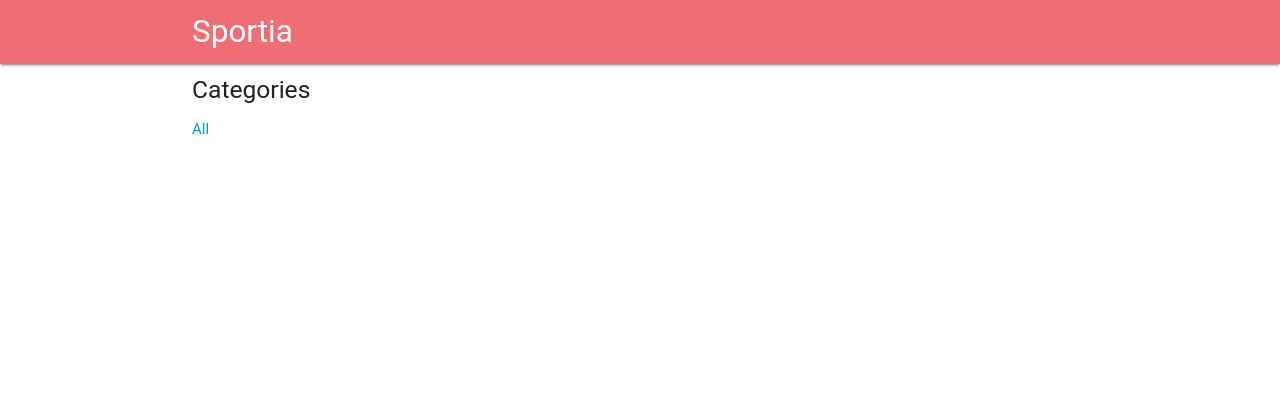
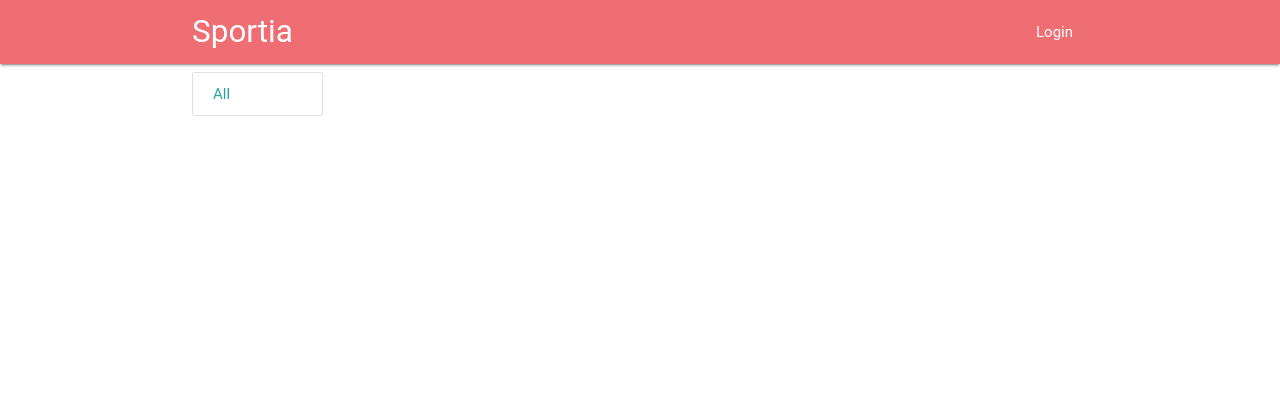
Before and after one commit to Ilyes-Hammadi/sportia, a Flask app: page / in a window 1280 px wide. Shown: the top 420 px of the page. Run offline with Flask 2, Linux system fonts and the light colour scheme; some libraries are stand-ins or nearby versions; some web fonts are replaced.

Commit message:
feat: Add Google plus anf Facebook OAuth

```diff
--- /dev/null
+++ b/fb_client_secrets.json
@@ -0,0 +1,6 @@
+{
+  "web": {
+    "app_id": "CLIENT_ID",
+    "app_secret": "CLIENT_SECRET"
+  }
+}
--- a/manage.py
+++ b/manage.py
@@ -1,5 +1,6 @@
 import views
 
 if __name__ == '__main__':
+    views.app.secret_key = 'super_secret_key'
     views.app.debug = True
     views.app.run(host='0.0.0.0', port=5000)
--- a/static/css/style.css
+++ b/static/css/style.css
@@ -1,3 +1,8 @@
 #football-new-icon {
     margin-top: 3px;
 }
+
+#profile-picture {
+    margin-left: 8px;
+    margin-top: 6px;
+}
--- a/templates/base.html
+++ b/templates/base.html
@@ -19,9 +19,33 @@
         <nav>
             <div class="nav-wrapper container">
                 <a href="{{ url_for('categories') }}" class="brand-logo">Sportia</a>
+                <ul class="nav-mobile right">
+                    {% if 'username' in login_session %}
+                    <li>{{login_session['username']}}</li>
+                    <li><img id="profile-picture" class="circle" src="{{login_session['picture']}}" alt="" height="48">
+                    </li>
+                    <li><a href="{{ url_for('logout') }}">Logout</a></li>
+                    {% else %}
+                    <li><a href="{{ url_for('login') }}">Login</a></li>
+                    {% endif %}
+
+                </ul>
             </div>
         </nav>
         <div class="container">
+            <div class='flash'>
+                {% with messages = get_flashed_messages() %}
+                {% if messages %}
+
+                <ul>
+                    {% for message in messages %}
+                    <li><strong> {{ message }} </strong></li>
+                    {% endfor %}
+                </ul>
+                {% endif %}
+                {% endwith %}
+
+            </div>
             {% block content %}
 
             {% endblock %}
--- a/templates/categries/categories.html
+++ b/templates/categries/categories.html
@@ -2,23 +2,34 @@
 {% block content %}
 <div class="row">
     <div class="col s2 m2 l2">
-        <h5>Categories</h5>
 
-        <ul>
-            <li><a href="{{ url_for('categories') }}">All</a></li>
+        <div class="collection">
+            <a class="collection-item" href="{{ url_for('categories') }}">All</a>
             {% for cat in categories %}
-            <li><a href="{{ url_for('categories', category_id=cat.id) }}">{{ cat.name }}</a></li>
+            <a class="collection-item" href="{{ url_for('categories', category_id=cat.id) }}">{{ cat.name }}</a>
             {% endfor %}
-        </ul>
+        </div>
+
     </div>
     <div class="col s10 m10 l10">
-        <ul>
+        <div class="row">
+
             {% for sport in sports %}
-            <li><a href="{{ url_for('show_sport', category_id=sport.category_id, sport_id=sport.id) }}">{{ sport.name }}</a></li>
+            <div class="col ss6 m4">
+                <div class="card">
+                    <div class="card-image waves-effect waves-light"
+                         onclick="window.location.replace('/category/{{sport.category_id}}/sport/{{sport.id}}')">
+                        <img src="{{ url_for('static', filename='img/foot.jpg') }}">
+                        <span class="card-title">{{ sport.name }}</span>
+                    </div>
+                </div>
+            </div>
             {% endfor %}
-        </ul>
+        </div>
+
     </div>
 </div>
+<!-- Floating Action Button -->
 <div class="fixed-action-btn vertical" style="bottom: 45px; right: 24px;">
     <a class="btn-floating btn-large red">
         <i class="large material-icons">add</i>
--- a/views.py
+++ b/views.py
@@ -1,4 +1,14 @@
-from flask import Flask, render_template, request, redirect, url_for
+import json
+import random
+import string
+
+import httplib2
+import requests
+from flask import Flask, render_template, request, redirect, jsonify, url_for, flash
+from flask import make_response
+from flask import session as login_session
+from oauth2client.client import FlowExchangeError
+from oauth2client.client import flow_from_clientsecrets
 from sqlalchemy import create_engine
 from sqlalchemy.orm import sessionmaker
 
@@ -6,12 +16,249 @@
 
 app = Flask(__name__)
 
+CLIENT_ID = json.loads(
+    open('client_secrets.json', 'r').read())['web']['client_id']
+APPLICATION_NAME = "Restaurant Menu Application"
+
 # Connect to Database and create database session
 engine = create_engine('sqlite:///sportia.db')
 Base.metadata.bind = engine
 
 DBSession = sessionmaker(bind=engine)
 session = DBSession()
+
+
+def json_responce(message, code):
+    response = make_response(json.dumps(message, code))
+    response.headers['Content-Type'] = 'application/json'
+    return response
+
+
+# Create anti-forgery state token
+@app.route('/login')
+def login():
+    state = ''.join(random.choice(string.ascii_uppercase + string.digits)
+                    for x in xrange(32))
+    login_session['state'] = state
+    # return "The current session state is %s" % login_session['state']
+    return render_template('user/login.html', login_session=login_session, STATE=state)
+
+
+# Logout
+@app.route('/logout')
+def logout():
+    if login_session['provider'] == "google":
+        return redirect(url_for('gdisconnect'))
+    elif login_session['provider'] == "facebook":
+        return redirect(url_for('fbdisconnect'))
+
+
+@app.route('/gconnect', methods=['POST'])
+def gconnect():
+    # Validate state token
+    if request.args.get('state') != login_session['state']:
+        return json_responce('Invalid state parameter.', 401)
+
+    # Obtain authorization code
+    code = request.data
+
+    try:
+        # Upgrade the authorization code into a credentials object
+        oauth_flow = flow_from_clientsecrets('client_secrets.json', scope='')
+        oauth_flow.redirect_uri = 'postmessage'
+        credentials = oauth_flow.step2_exchange(code)
+    except FlowExchangeError:
+        return json_responce('Failed to upgrade the authorization code.', 401)
+
+    # Check that the access token is valid.
+    access_token = credentials.access_token
+    url = ('https://www.googleapis.com/oauth2/v1/tokeninfo?access_token=%s' % access_token)
+    h = httplib2.Http()
+    result = json.loads(h.request(url, 'GET')[1])
+
+    # If there was an error in the access token info, abort.
+    if result.get('error') is not None:
+        return json_responce(result.get('error'), 500)
+
+    # Verify that the access token is used for the intended user.
+    gplus_id = credentials.id_token['sub']
+    if result['user_id'] != gplus_id:
+        return json_responce("Token's user ID doesn't match given user ID.", 401)
+
+    # Verify that the access token is valid for this app.
+    if result['issued_to'] != CLIENT_ID:
+        return json_responce("Token's client ID does not match app's.", 401)
+
+    stored_access_token = login_session.get('access_token')
+    stored_gplus_id = login_session.get('gplus_id')
+
+    if stored_access_token is not None and gplus_id == stored_gplus_id:
+        return json_responce('Current user is already connected.', 200)
+
+    # Store the access token in the session for later use.
+    login_session['access_token'] = credentials.access_token
+    login_session['gplus_id'] = gplus_id
+
+    print login_session
+
+    # Get user info
+    userinfo_url = "https://www.googleapis.com/oauth2/v1/userinfo"
+    params = {'access_token': credentials.access_token, 'alt': 'json'}
+    answer = requests.get(userinfo_url, params=params)
+
+    data = answer.json()
+
+    login_session['username'] = data['name']
+    login_session['picture'] = data['picture']
+    login_session['email'] = data['email']
+    login_session['provider'] = 'google'
+
+    # # Get the user id if does exist
+    # user_id = get_user_id(login_session['email'])
+    #
+    # # If user does not exist create new one
+    # if not user_id:
+    #     user_id = create_user(login_session)
+    #
+    # # Store the user id in the login session so that it can be user later
+    # login_session['user_id'] = user_id
+
+    print '----------------- Login Session ---------------'
+    print login_session
+
+    output = ''
+    output += '<h1>Welcome, '
+    output += login_session['username']
+    output += '!</h1>'
+    output += '<img src="'
+    output += login_session['picture']
+    output += ' " style = "width: 300px; height: 300px;border-radius: 150px;-webkit-border-radius: 150px;-moz-border-radius: 150px;"> '
+    flash("you are now logged in as %s" % login_session['username'])
+    print "done!"
+    return output
+
+    # DISCONNECT - Revoke a current user's token and reset their login_session
+
+
+@app.route('/gdisconnect')
+def gdisconnect():
+    print login_session
+
+    access_token = login_session['access_token']
+    print 'In gdisconnect access token is %s', access_token
+    print 'User name is: '
+    print login_session['username']
+
+    if access_token is None:
+        print 'Access Token is None'
+        return json_responce('Current user not connected.', 401)
+
+    url = 'https://accounts.google.com/o/oauth2/revoke?token=%s' % login_session['access_token']
+    h = httplib2.Http()
+    result = h.request(url, 'GET')[0]
+
+    print 'result is '
+    print result
+
+    if result['status'] == '200':
+        del login_session['access_token']
+        del login_session['gplus_id']
+        del login_session['username']
+        del login_session['email']
+        del login_session['picture']
+        del login_session['provider']
+        # response = make_response(json.dumps('Successfully disconnected.'), 200)
+        # response.headers['Content-Type'] = 'application/json'
+        # return response
+        flash('Successfully disconnected.')
+        return redirect(url_for('categories'))
+    else:
+
+        return json_responce('Failed to revoke token for given user.', 400)
+
+
+@app.route('/fbconnect', methods=['POST'])
+def fbconnect():
+    if request.args.get('state') != login_session['state']:
+        return json_responce('Invalid state parameter.', 401)
+
+    access_token = request.data
+    print "access token received %s " % access_token
+
+    app_id = json.loads(open('fb_client_secrets.json', 'r').read())[
+        'web']['app_id']
+    app_secret = json.loads(
+        open('fb_client_secrets.json', 'r').read())['web']['app_secret']
+    url = 'https://graph.facebook.com/oauth/access_token?grant_type=fb_exchange_token&client_id=%s&client_secret=%s&fb_exchange_token=%s' % (
+        app_id, app_secret, access_token)
+    h = httplib2.Http()
+    result = h.request(url, 'GET')[1]
+
+    # Use token to get user info from API
+    userinfo_url = "https://graph.facebook.com/v2.4/me"
+    # strip expire tag from access token
+    token = result.split("&")[0]
+
+    url = 'https://graph.facebook.com/v2.4/me?%s&fields=name,id,email' % token
+    h = httplib2.Http()
+    result = h.request(url, 'GET')[1]
+    # print "url sent for API access:%s"% url
+    # print "API JSON result: %s" % result
+    data = json.loads(result)
+    login_session['provider'] = 'facebook'
+    login_session['username'] = data["name"]
+    login_session['email'] = data["email"]
+    login_session['facebook_id'] = data["id"]
+
+    # The token must be stored in the login_session in order to properly logout, let's strip out the information before the equals sign in our token
+    stored_token = token.split("=")[1]
+    login_session['access_token'] = stored_token
+
+    # Get user picture
+    url = 'https://graph.facebook.com/v2.4/me/picture?%s&redirect=0&height=200&width=200' % token
+    h = httplib2.Http()
+    result = h.request(url, 'GET')[1]
+    data = json.loads(result)
+
+    login_session['picture'] = data["data"]["url"]
+
+    # # see if user exists
+    # user_id = getUserID(login_session['email'])
+    # if not user_id:
+    #     user_id = createUser(login_session)
+    # login_session['user_id'] = user_id
+
+    output = ''
+    output += '<h1>Welcome, '
+    output += login_session['username']
+
+    output += '!</h1>'
+    output += '<img src="'
+    output += login_session['picture']
+    output += ' " style = "width: 300px; height: 300px;border-radius: 150px;-webkit-border-radius: 150px;-moz-border-radius: 150px;"> '
+
+    flash("Now logged in as %s" % login_session['username'])
+    return output
+
+
+@app.route('/fbdisconnect')
+def fbdisconnect():
+    facebook_id = login_session['facebook_id']
+    # The access token must me included to successfully logout
+    access_token = login_session['access_token']
+    url = 'https://graph.facebook.com/%s/permissions?access_token=%s' % (facebook_id, access_token)
+    h = httplib2.Http()
+    result = h.request(url, 'DELETE')[1]
+
+    del login_session['access_token']
+    del login_session['facebook_id']
+    del login_session['username']
+    del login_session['email']
+    del login_session['picture']
+    del login_session['provider']
+
+    flash('Successfully disconnected.')
+    return redirect(url_for('categories'))
 
 
 # Show all categories
@@ -29,7 +276,8 @@
     else:
         sports = session.query(Sport).all()
 
-    return render_template('categries/categories.html', categories=categories, sports=sports)
+    return render_template('categries/categories.html', login_session=login_session, categories=categories,
+                           sports=sports)
 
 
 # Add new category
@@ -163,7 +411,6 @@
 # Delete Sport
 @app.route('/category/<int:category_id>/sport/<int:sport_id>/delete')
 def delte_sport(category_id, sport_id):
-
     try:
         sport = session.query(Sport).get(sport_id)
         session.delete(sport)
@@ -172,3 +419,33 @@
         pass
 
     return render_template('sport/delete_sport.html')
+
+
+@app.route('/api/categories')
+def categories_json():
+    categories = session.query(Category).all()
+    return jsonify(categories=[category.serialize for category in categories])
+
+
+@app.route('/api/sports')
+def sports_json():
+    sports = session.query(Sport).all()
+    return jsonify(sports=[sport.serialize for sport in sports])
+
+
+@app.route('/api/category/<int:category_id>')
+def category_json(category_id):
+    try:
+        category = session.query(Category).get(category_id)
+        return jsonify(category.serialize)
+    except:
+        return jsonify({'message': 'does not exist'})
+
+
+@app.route('/api/sport/<int:sport_id>')
+def sport_api(sport_id):
+    try:
+        sport = session.query(Sport).get(sport_id)
+        return jsonify(sport.serialize)
+    except:
+        return jsonify({'message': 'does not exist'})
```
Also changed, not shown: client_secrets.json (added, +14 -0 lines), models.py (+19 -0 lines), templates/sport/show_sport.html (+18 -3 lines), templates/user/login.html (added, +123 -0 lines), static/img/foot.jpg (added).
